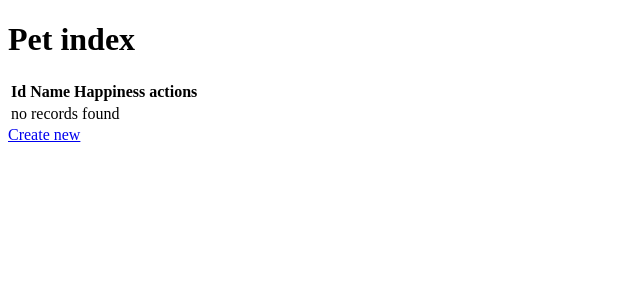
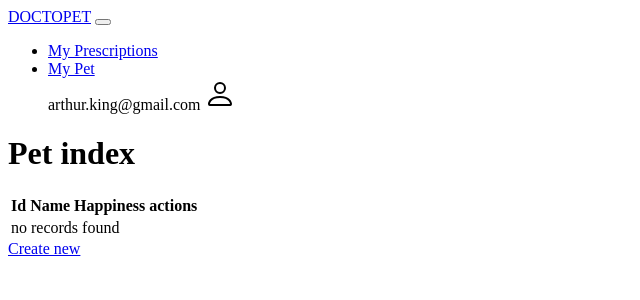
Before and after one commit to Jeffeos/doctopet, a Symfony app: template templates/pet/index.html.twig in a window 1280 px wide. Shown: the top 300 px of the page, without its empty margins (0-640 px from the left). Run offline with Twig, Linux system fonts and the light colour scheme; the template is opened without the code that fills it, so the values that code supplies are empty; some libraries are stand-ins or nearby versions.

Commit message:
added navbar

```diff
--- /dev/null
+++ b/templates/_navbar.html.twig
@@ -0,0 +1,30 @@
+<nav class="navbar navbar-expand-lg doctopet-navbar">
+    <a class="navbar-brand" href="#">DOCTOPET</a>
+    <button class="navbar-toggler" type="button" data-toggle="collapse" data-target="#navbarSupportedContent" aria-controls="navbarSupportedContent" aria-expanded="false" aria-label="Toggle navigation">
+        <span class="navbar-toggler-icon"></span>
+    </button>
+
+    <div class="collapse navbar-collapse" id="navbarSupportedContent">
+        <ul class="navbar-nav mr-auto navbar-flex">
+            <div class="navbar-routes">
+                <li {% if route_name == "medicine_index" %} class="nav-item active" {% else %} class="nav-item" {% endif %} >
+
+                    <a class="nav-link" href="#">{% if route_name == "medicine_index" %}<img class="nav-item doctopet-logo" src="{{ asset('../img/doctopet-logo.png') }}">{% endif %} My Prescriptions</a>
+                </li>
+                <li {% if route_name == "pet_index" %} class="nav-item active" {% else %} class="nav-item" {% endif %} >
+                    <a class="nav-link" href="#">{% if route_name == "pet_index" %}<img class="nav-item doctopet-logo" src="{{ asset('../img/doctopet-logo.png') }}">{% endif %} My Pet</a>
+                </li>
+            </div>
+            <div class="navbar-user">
+                <span class="nav-link">arthur.king@gmail.com</span>
+                <a>
+                    <svg class="bi bi-person" width="2em" height="2em" viewBox="0 0 16 16" fill="currentColor"
+                         xmlns="http://www.w3.org/2000/svg">
+                        <path fill-rule="evenodd"
+                              d="M13 14s1 0 1-1-1-4-6-4-6 3-6 4 1 1 1 1h10zm-9.995-.944v-.002.002zM3.022 13h9.956a.274.274 0 0 0 .014-.002l.008-.002c-.001-.246-.154-.986-.832-1.664C11.516 10.68 10.289 10 8 10c-2.29 0-3.516.68-4.168 1.332-.678.678-.83 1.418-.832 1.664a1.05 1.05 0 0 0 .022.004zm9.974.056v-.002.002zM8 7a2 2 0 1 0 0-4 2 2 0 0 0 0 4zm3-2a3 3 0 1 1-6 0 3 3 0 0 1 6 0z"/>
+                    </svg>
+                </a>
+            </div>
+        </ul>
+    </div>
+</nav>
--- a/templates/base.html.twig
+++ b/templates/base.html.twig
@@ -1,12 +1,17 @@
+{% set route_name = app.request.attributes.get('_route') %}
+
 <!DOCTYPE html>
 <html>
     <head>
         <meta charset="UTF-8">
-        <title>{% block title %}Welcome!{% endblock %}</title>
+        <title>{% block title %}DOCTOPET{% endblock %}</title>
         {% block stylesheets %}
             {{ encore_entry_link_tags('app') }}
         {% endblock %}
     </head>
+    <header>
+        {{ include('_navbar.html.twig') }}
+    </header>
     <body>
         {% block body %}{% endblock %}
         {% block javascripts %}
```
Also changed, not shown: assets/css/app.scss (+47 -1 lines), assets/js/app.js (+13 -0 lines), public/img/doctopet-logo.png (added).
